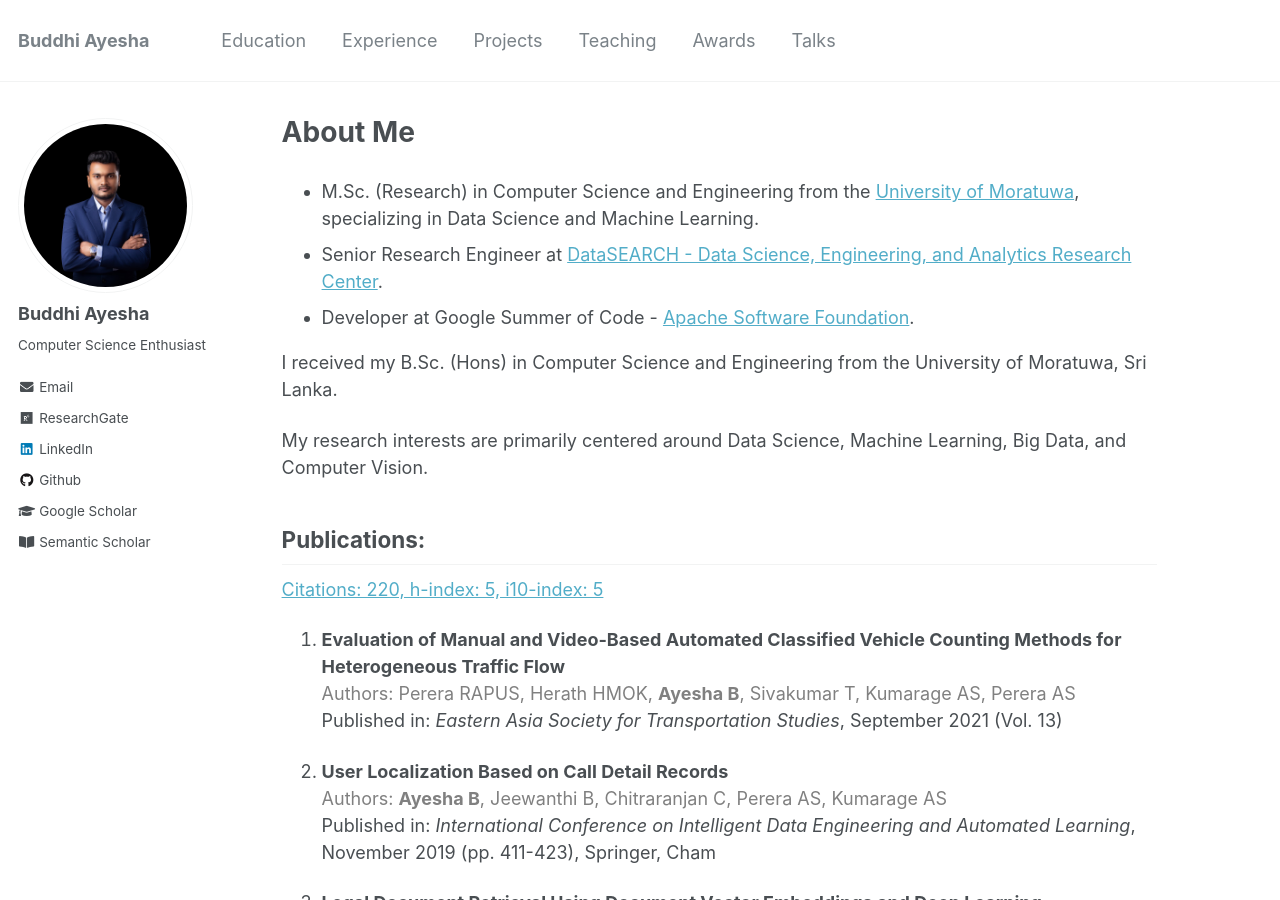
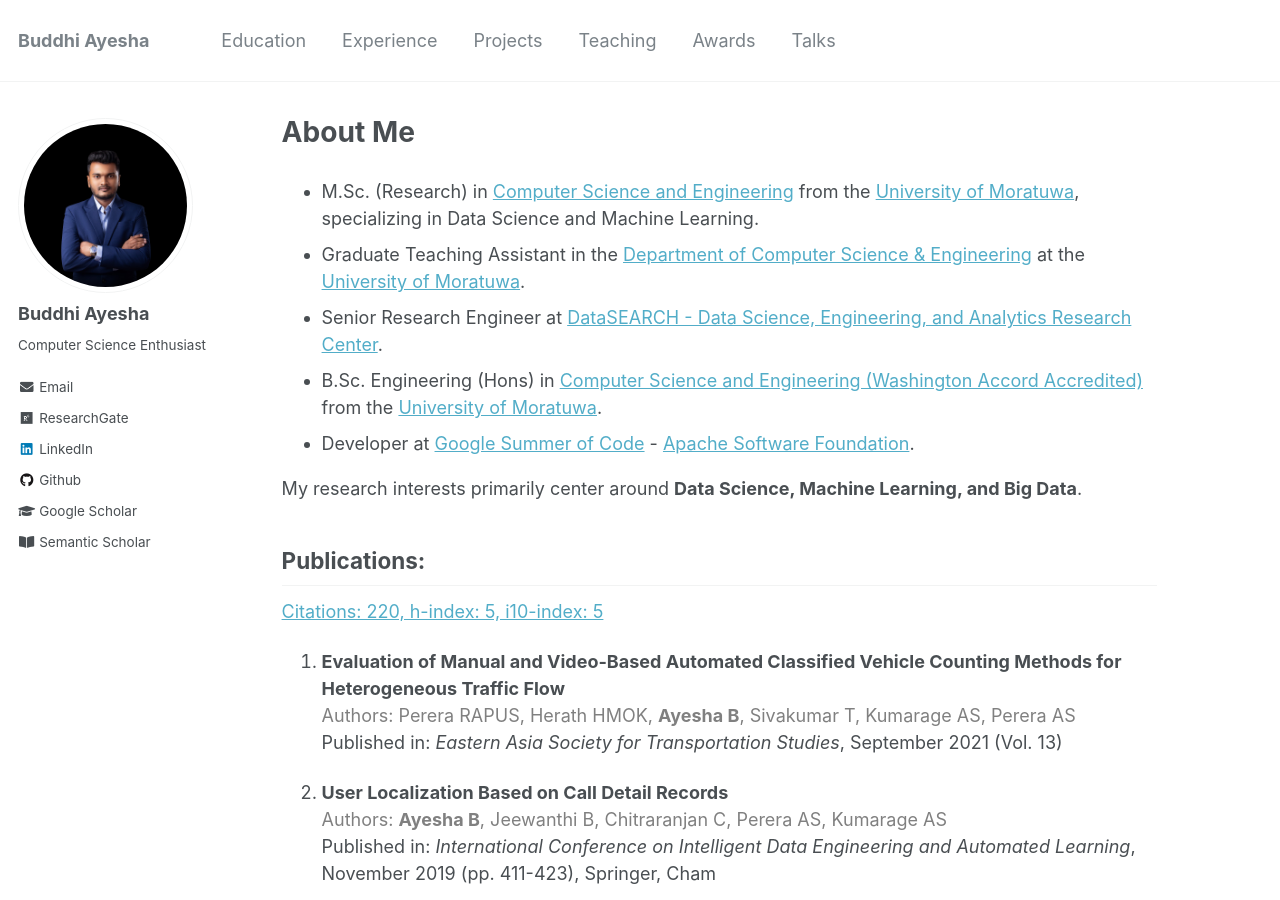
Before and after one commit to buddhiayesha2015/buddhiayesha2015.github.io, a Jekyll site: the page built from _pages/about.md, in a window 1280 px wide and 900 px high. Built offline with Jekyll 4.4.1, drawn with Linux system fonts in a browser that asks for light colours.

Commit message:
Update about.md

```diff
--- a/_pages/about.md
+++ b/_pages/about.md
@@ -8,13 +8,13 @@ redirect_from:
   - /about.html
 ---
 
-* M.Sc. (Research) in Computer Science and Engineering from the [University of Moratuwa](https://uom.lk/), specializing in Data Science and Machine Learning.
+* M.Sc. (Research) in [Computer Science and Engineering](https://cse.mrt.ac.lk/) from the [University of Moratuwa](https://uom.lk/), specializing in Data Science and Machine Learning.
+* Graduate Teaching Assistant in the [Department of Computer Science & Engineering](https://cse.mrt.ac.lk/) at the [University of Moratuwa](https://uom.lk/).
 * Senior Research Engineer at [DataSEARCH - Data Science, Engineering, and Analytics Research Center](https://uom.lk/datasearch/projects).
-* Developer at Google Summer of Code - [Apache Software Foundation](https://summerofcode.withgoogle.com/archive/2017/projects/6359040665845760).
+* B.Sc. Engineering (Hons) in [Computer Science and Engineering (Washington Accord Accredited)](https://cse.mrt.ac.lk/) from the [University of Moratuwa](https://uom.lk/).
+* Developer at [Google Summer of Code](https://summerofcode.withgoogle.com/) - [Apache Software Foundation](https://summerofcode.withgoogle.com/archive/2017/projects/6359040665845760).
 
-I received my B.Sc. (Hons) in Computer Science and Engineering from the University of Moratuwa, Sri Lanka.
-
-My research interests are primarily centered around Data Science, Machine Learning, Big Data, and Computer Vision.
+My research interests primarily center around **Data Science, Machine Learning, and Big Data**.
 
 ## Publications:
 [Citations: 220, h-index: 5, i10-index: 5](https://scholar.google.com/citations?user=p_fJiXwAAAAJ&hl)
```
